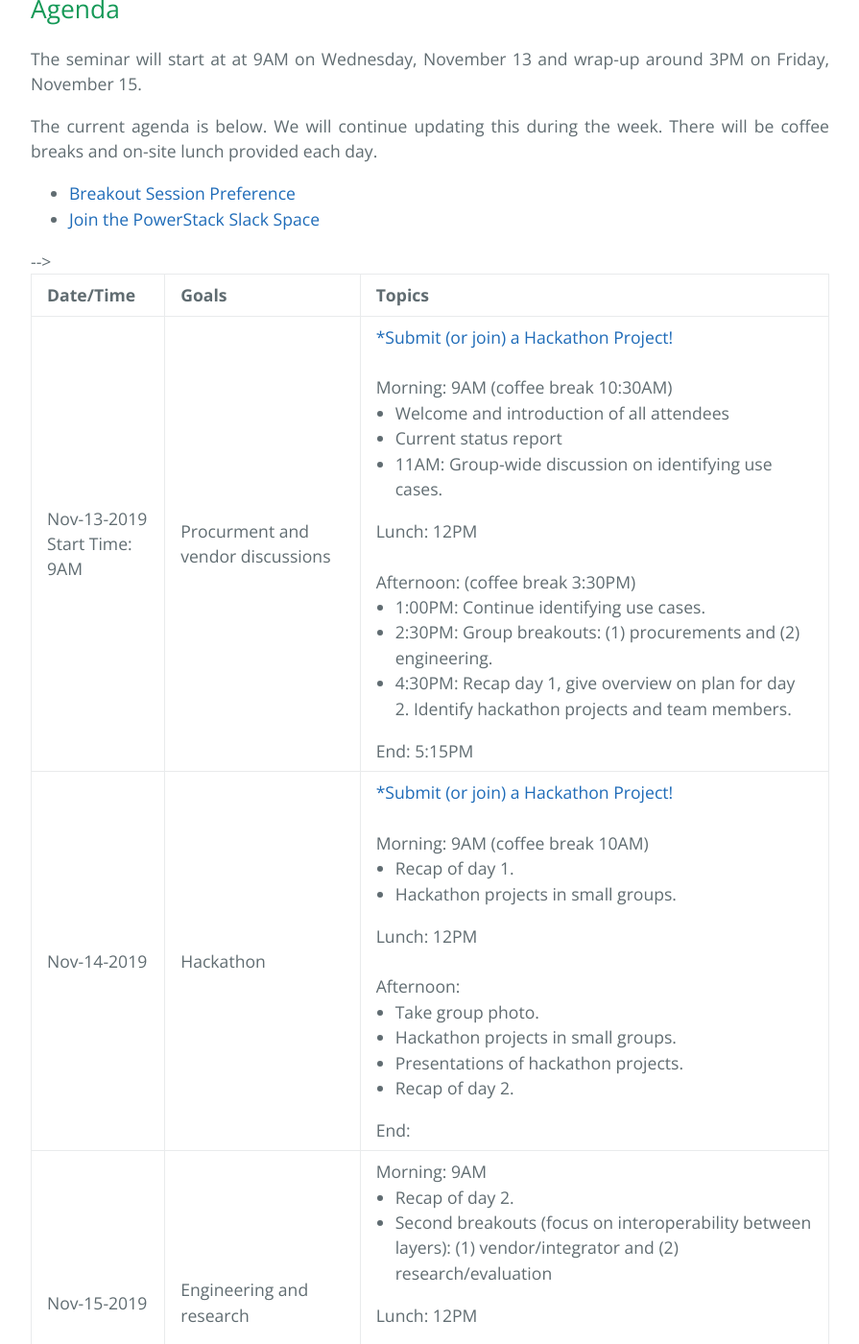
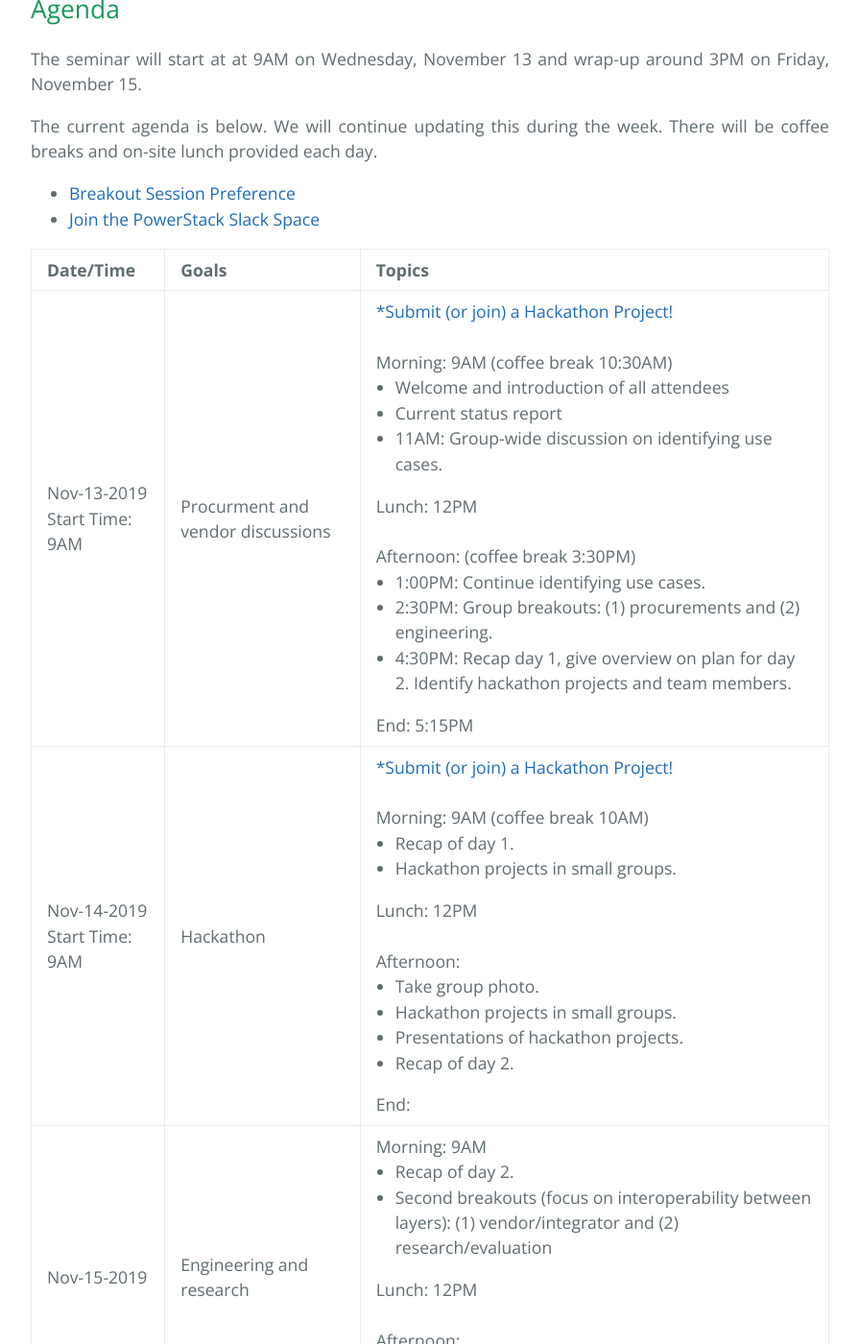
Before and after one commit to HPCPowerStack/hpcpowerstack.github.io, a Jekyll site: the page built from powerstack-nov19.md, in a window 1280 px wide and 1400 px high, scrolled down 1265 px. Shown: the whole window at 96% size, without its empty margins (192-1087 px from the left). Built offline with Jekyll 4.4.1, drawn with Linux system fonts in a browser that asks for light colours; the repository's description, which GitHub fills in, is left out.

Commit message:
Remove trailing html comment and update day 2

```diff
--- a/powerstack-nov19.md
+++ b/powerstack-nov19.md
@@ -62,7 +62,7 @@ There will be coffee breaks and on-site lunch provided each day.
       </td>
     </tr>
     <tr>
-      <td align="left">Nov-14-2019</td>
+      <td align="left">Nov-14-2019<br>Start Time: 9AM</td>
       <td align="left">Hackathon</td>
       <td align="left">
         <a href="https://docs.google.com/spreadsheets/d/1WGK1nAUDhYHLszKJnJPB9pi3MhvcNoBKsjx9I51RYAI/edit#gid=0">*Submit (or join) a Hackathon Project!</a><br/><br/>
@@ -102,7 +102,6 @@ There will be coffee breaks and on-site lunch provided each day.
         End: 3PM
       </td>
     </tr>
--->
   </tbody>
 </table>
 
```
